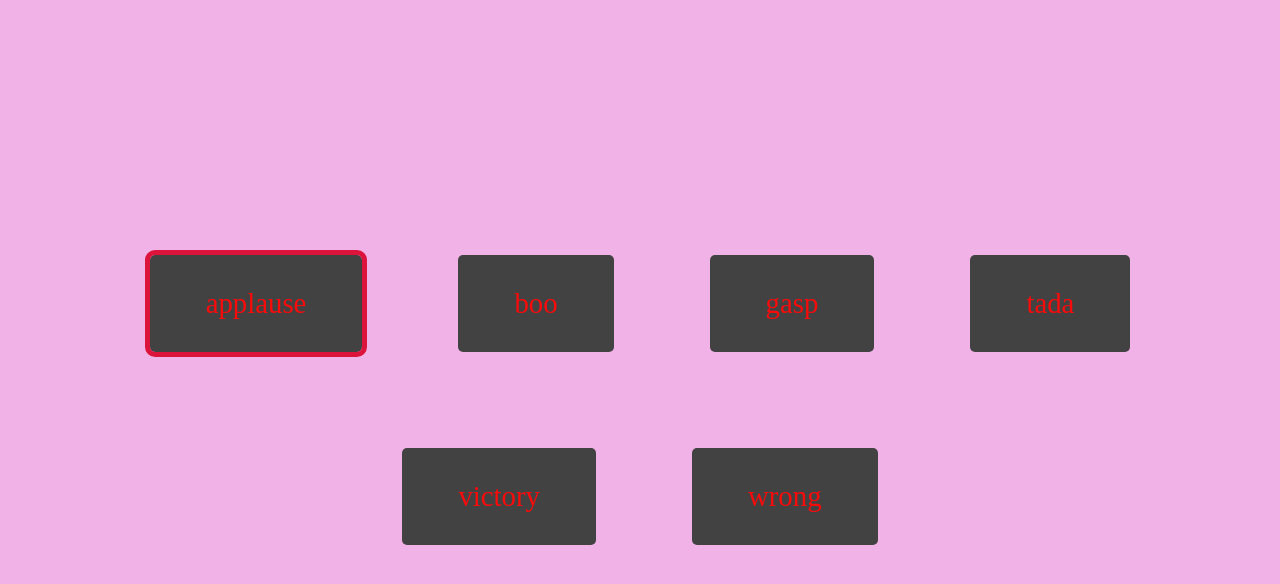
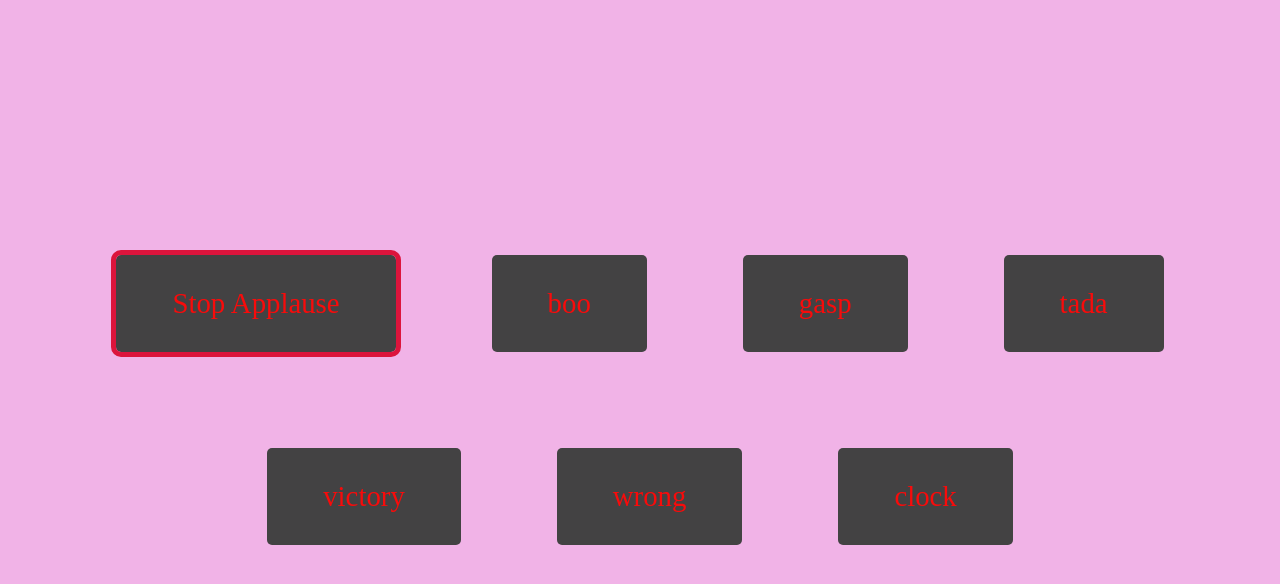
Before and after one commit to Samantha31055/soundboard, a plain HTML site: page index.html in a window 1280 px wide. Both pictures are taken after a click on the button "applause". Drawn offline with Linux system fonts and the light colour scheme.

Commit message:
Updated index.html and script.js for soundboard functionality

```diff
--- a/index.html
+++ b/index.html
@@ -14,7 +14,8 @@
     <audio id="tada" src="sounds/tada.mp3"></audio>
     <audio id="victory" src="sounds/victory.mp3"></audio>
     <audio id="wrong" src="sounds/wrong.mp3"></audio>
-    <audio id ="clock" src="tick-tock-clock-.mp3"></audio>
+    <audio id="clock" src="sounds/tick-tock-clock.mp3" preload="auto"></audio>
+
     <!-- This will be a container for the buttons which we will generate via JavaScript -->
 
     <div id="buttons"></div>
--- a/script.js
+++ b/script.js
@@ -1,21 +1,39 @@
-const sounds = ['applause', 'boo', 'gasp', 'tada', 'victory', 'wrong'];
+const sounds = ['applause', 'boo', 'gasp', 'tada', 'victory', 'wrong', 'clock'];
 
 sounds.forEach((sound) => {
     const btn = document.createElement('button');
     btn.classList.add('btn');
     btn.innerText = sound;
+
+    const soundElement = document.getElementById(sound);
+
+    // Listen for when the audio ends to reset button text
+    soundElement.addEventListener('ended', () => {
+        btn.innerText = sound.charAt(0).toUpperCase() + sound.slice(1);
+    });
+
+    // Button click event
     btn.addEventListener('click', () => {
-        stopSounds();
-        document.getElementById(sound).play();
+        if (soundElement.paused) {
+            stopSounds();
+            soundElement.play();
+            btn.innerText = `Stop ${sound.charAt(0).toUpperCase() + sound.slice(1)}`;
+        } else {
+            soundElement.pause();
+            soundElement.currentTime = 0; // Reset the sound to the beginning
+            btn.innerText = sound.charAt(0).toUpperCase() + sound.slice(1);
+        }
     });
+
     document.getElementById('buttons').appendChild(btn);
 });
 
+// Function to stop all sounds
 function stopSounds() {
     sounds.forEach((sound) => {
         const snd = document.getElementById(sound);
 
         snd.pause();
-        snd.currentTime = 0;
+        snd.currentTime = 0; // Reset all sounds to the beginning
     });
 }
```
